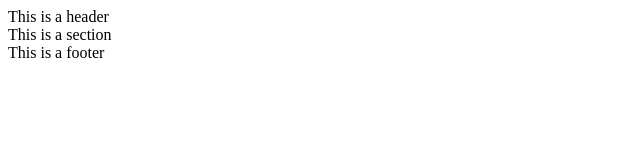
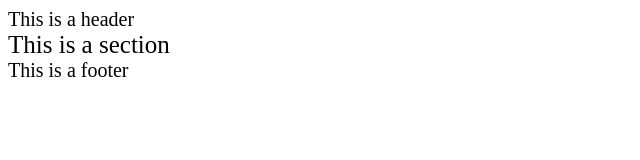
Before and after one commit to nihal-k/library, a plain HTML site: page index.html in a window 1280 px wide. Shown: the whole page, without its empty margins (0-640 px from the left). Drawn offline with Linux system fonts and the light colour scheme.

Commit message:
feat(init):add index.css and use it in index.html

```diff
--- /dev/null
+++ b/index.css
@@ -0,0 +1,6 @@
+html, body{
+    font-size:  20px;
+}
+.random-class{
+    font-size: 25px;
+}
--- a/index.html
+++ b/index.html
@@ -2,11 +2,12 @@
 <html>
 <head>
     <meta charset="UTF-8">
+    <link rel="stylesheet" href="index.css">
     <title>This is a test</title>
 </head>
 <body>
 <header>This is a header</header>
-<section>This is a section</section>
+<section class="random-class">This is a section</section>
 <footer>This is a footer</footer>
 </body>
 </html>
```
